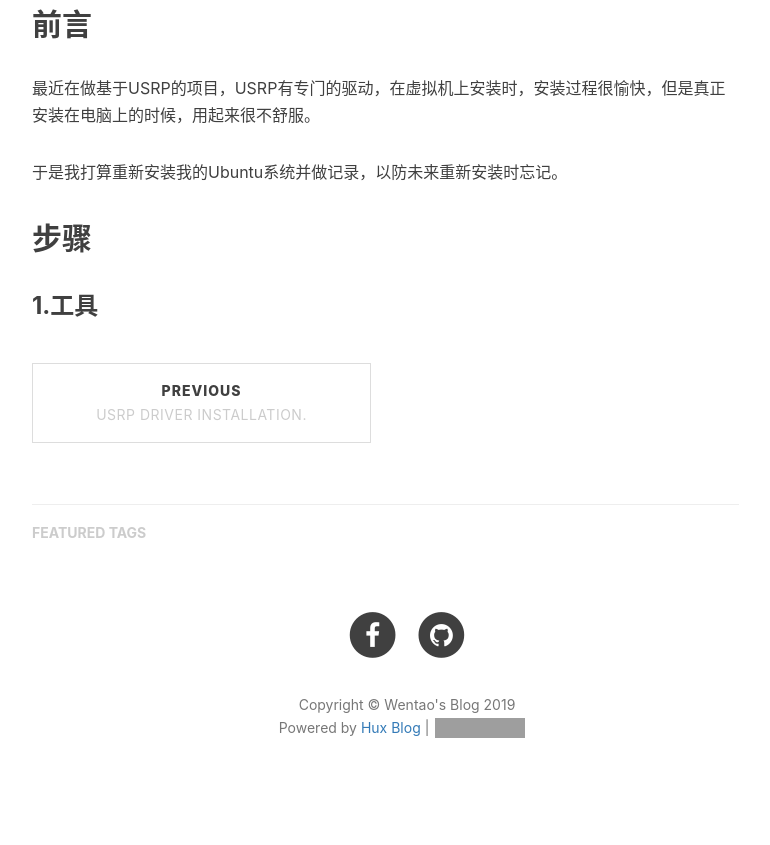
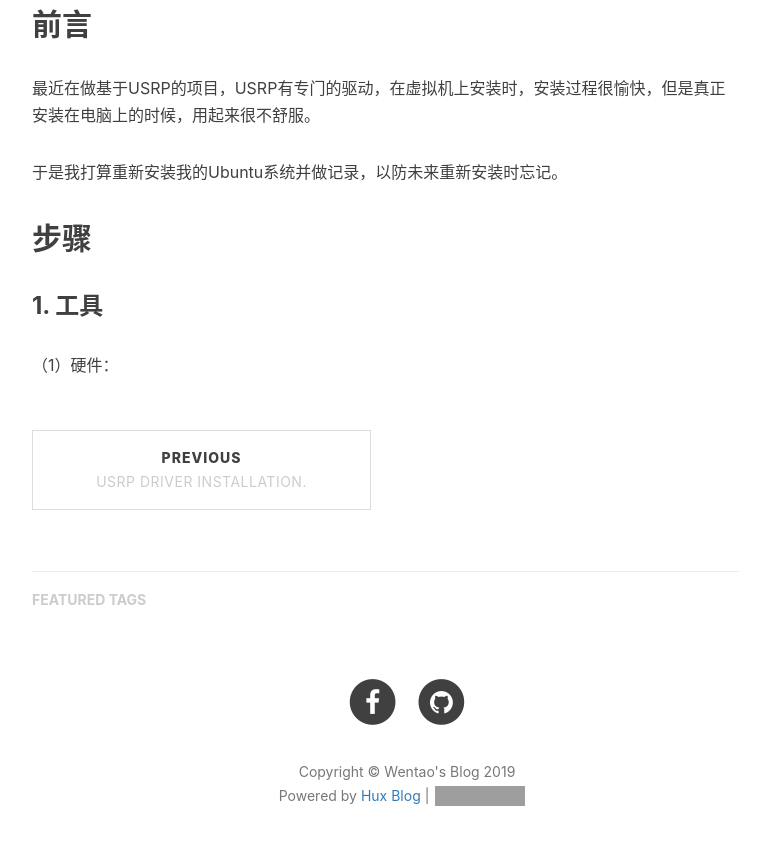
Before and after one commit to csxmt123/zhouwt612.github.io, a Jekyll site: the page built from _posts/2019-07-23-移动硬盘上安装ubuntu系统.md, in a window 1280 px wide and 900 px high, scrolled down 711 px. Shown: the top 845 px of the window, without its empty margins (233-1003 px from the left). Built offline with Jekyll 4.4.1, drawn with Linux system fonts in a browser that asks for light colours; nearby versions of some CDN libraries; our own code applies the rules of GitHub Pages for plain Markdown files; comment, search, counter and statistics services are not loaded; grey boxes are pictures that could not be loaded.

Commit message:
Update 2019-07-23-移动硬盘上安装ubuntu系统.md

```diff
--- a/_posts/2019-07-23-移动硬盘上安装ubuntu系统.md
+++ b/_posts/2019-07-23-移动硬盘上安装ubuntu系统.md
@@ -18,4 +18,6 @@ tags:
 
 ## 步骤
 
-### 1.工具
+### 1. 工具
+
+（1）硬件：
```
